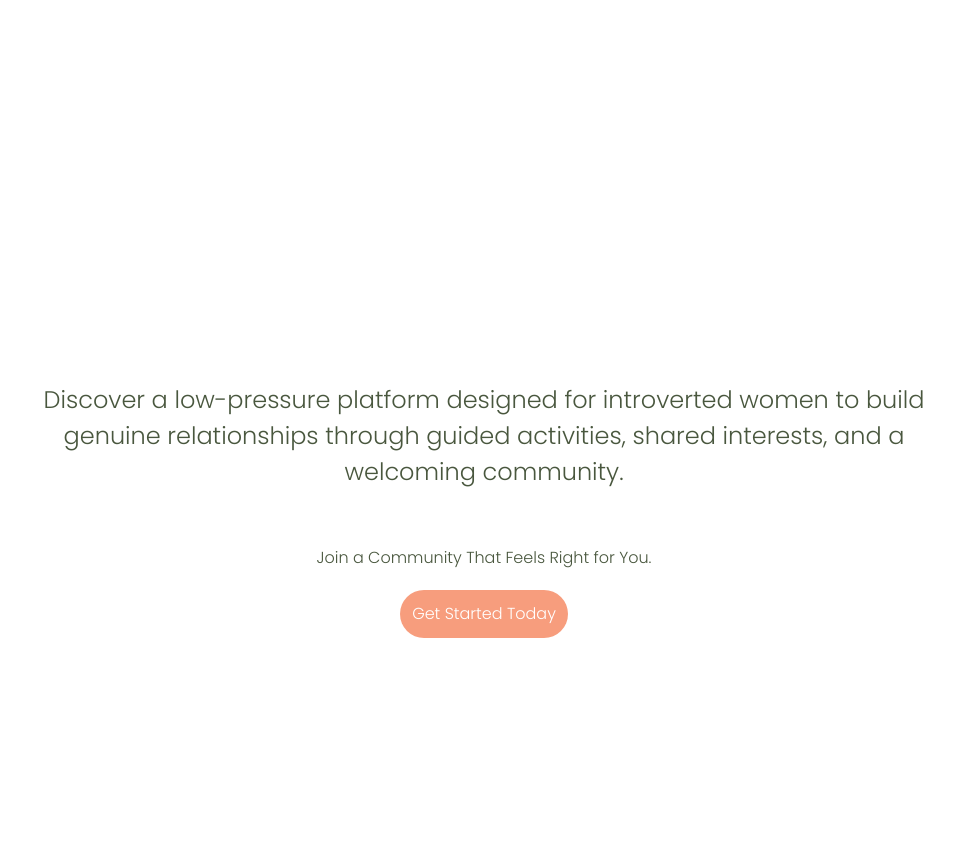
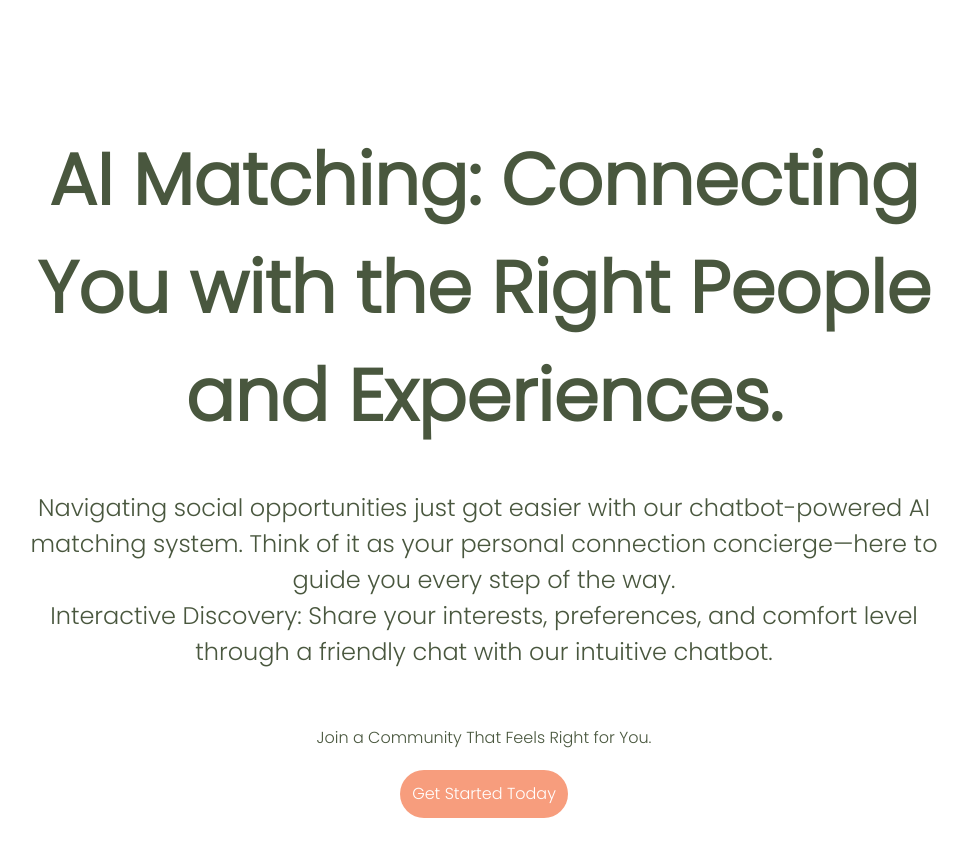
Before and after one commit to nataliey16/loom, a Next.js app: page / in a window 1280 px wide. Shown: the part 2300-3156 px from the top of the page, without its empty margins (156-1124 px from the left). Before the commit the page ends 2978 px from the top, so only its background shows below. Built offline with nearby package versions, Linux system fonts and the light colour scheme.

Commit message:
Add AI content

```diff
--- a/src/app/components/about.tsx
+++ b/src/app/components/about.tsx
@@ -4,18 +4,18 @@ import Image from "next/image";
 
 const SECTION_STYLES =
   "mb-28 max-w-[60rem] text-center sm:mb-0 scroll-mt-[100rem] poppins";
-const HEADER_STYLES = "GRID GRID-col items-center justify-center";
+const HEADER_STYLES = "grid grid-col items-center justify-center";
 const TITLE_STYLES =
   "mb-10 mt-52 px-3 text-3xl font-bold !leading-[1.5] sm:text-7xl  text-dark-green ";
 const SUBTITLE_STYLES =
   " px-4 text-small font-normal !leading-[1.5] sm:text-xl dark-green ";
-const CONTENT_CONTAINER_STYLES = "pt-6 ";
+const CONTENT_CONTAINER_STYLES = "pt-6  ";
 const BUTTON_STYLES =
   " bg-light-purple text-white rounded-md py-2 px-6 w-full mt-auto  ";
 
 const IMG_STYLES = "rounded-md";
 
-const GRID_CONTAINER = "grid grid-cols-3 grid-rows-2 gap-4 my-20";
+const GRID_CONTAINER = "grid grid-cols-3 grid-rows-2 gap-4 my-20 ";
 const GRID_ITEMS = "text-start p-4 border min-h-64 rounded-md bg-light-green";
 
 const COOKING_IMG = "/images/cooking.jpg";
--- a/src/app/components/aimatching.tsx
+++ b/src/app/components/aimatching.tsx
@@ -6,7 +6,7 @@ const SECTION_STYLES =
   "mb-28 max-w-[60rem] text-center sm:mb-0 scroll-mt-[100rem] poppins";
 const HEADER_STYLES = "flex flex-col items-center justify-center";
 const TITLE_STYLES =
-  "mb-10 mt-36 px-3 text-3xl font-bold !leading-[1.5] sm:text-7xl text-white ";
+  "mb-10 mt-36 px-3 text-3xl font-bold !leading-[1.5] sm:text-7xl text-dark-green ";
 const SUBTITLE_STYLES =
   " px-4 font-medium !leading-[1.5] text-2xl text-dark-green ";
 
@@ -18,13 +18,21 @@ const Aimatching = () => {
     <section className={SECTION_STYLES}>
       <div className={HEADER_STYLES}>
         <div>
-          <h1 className={TITLE_STYLES}>Meaningful Connections, Your Way.</h1>
+          <h1 className={TITLE_STYLES}>
+            AI Matching: Connecting You with the Right People and Experiences.
+          </h1>
         </div>
         <div>
           <p className={SUBTITLE_STYLES}>
-            Discover a low-pressure platform designed for introverted women to
-            build genuine relationships through guided activities, shared
-            interests, and a welcoming community.
+            Navigating social opportunities just got easier with our
+            chatbot-powered AI matching system. Think of it as your personal
+            connection concierge—here to guide you every step of the way.
+          </p>
+        </div>
+        <div>
+          <p className={SUBTITLE_STYLES}>
+            Interactive Discovery: Share your interests, preferences, and
+            comfort level through a friendly chat with our intuitive chatbot.
           </p>
         </div>
         <div className="mt-14">
```
